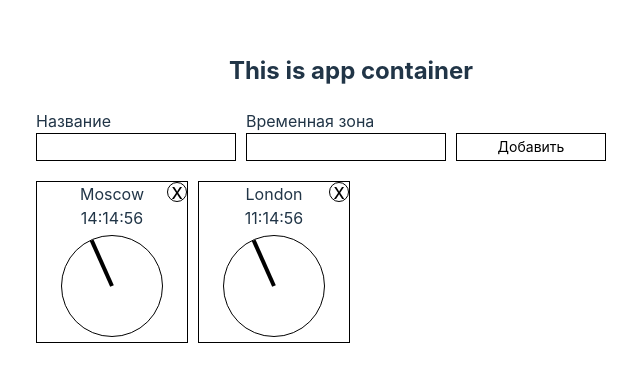
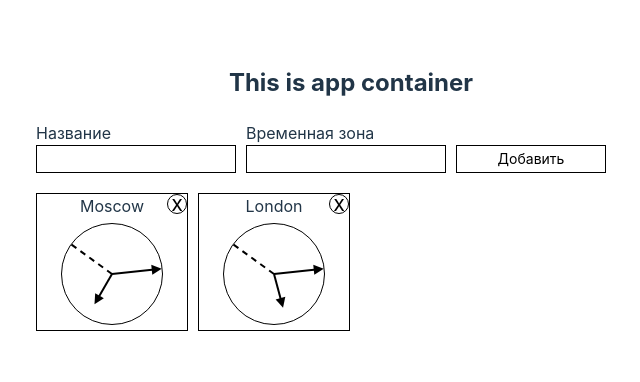
Before and after one commit to Turovae/ra16-lifecycle-watches, a React (Vite) app: page / in a window 1280 px wide. Shown: the part 212-594 px from the top of the page, without its empty margins (289-929 px from the left). Built offline with nearby package versions, Linux system fonts and the light colour scheme.

Commit message:
add styles to watches

```diff
--- a/src/components/Watches/Watch.css
+++ b/src/components/Watches/Watch.css
@@ -34,13 +34,46 @@
   position: relative;
 }
 
-.watch-arrow-hours {
-  border-top: 50px solid black;
-  border-bottom: 50px solid transparent;
-  width: 4px;
+.watch-hand {
+  /* border-top: 10px solid black; */
+  /* border-bottom: 10px solid transparent; */
+  width: 0;
   height: 0;
-  /* top: 50px; */
-  left: 48px;
+  top: 50px;
+  left: 50px;
   position: absolute;
   transform: rotate(45deg);
 }
+
+.watch-hand-line {
+  width: 0;
+  border-left: 2px solid black;
+  left: -1px;
+  position: absolute;
+  bottom: 0px;
+}
+
+.watch-hand-line-seconds {
+  height: 50px;
+  border-left: 2px dashed black;
+}
+
+.watch-hand-line-minuts {
+  height: 45px;
+}
+
+.watch-hand-line-hours {
+  height: 30px;
+}
+
+.watch-hand-arrow {
+  position: absolute;
+  left: -6px;
+  top: -15px;
+  width: 0;
+  height: 0;
+  /* background-color: red; */
+  border: 5px solid transparent;
+  border-width: 10px 5px;
+  border-bottom: 10px solid black;
+}
--- a/src/components/Watches/Watch.tsx
+++ b/src/components/Watches/Watch.tsx
@@ -2,6 +2,7 @@ import React from "react";
 import WatchProps from "../../interfaces/watch";
 import moment from "moment";
 import './Watch.css';
+import WatchHand from "./WatchHand";
 
 interface WatchP extends WatchProps {
   onDelete: CallableFunction,
@@ -48,11 +49,11 @@ type State = {
 //   )
 // }
 
-class Watch extends React.Component {
+class Watch extends React.Component<WatchP> {
   state: State;
   timerID: number | undefined;
 
-  constructor(props: Readonly<WatchP>) {
+  constructor(props: WatchP) {
     super(props);
     this.state = {
       time: new Date(),
@@ -62,10 +63,10 @@ class Watch extends React.Component {
   }
 
   componentDidMount(): void {
-    this.timerID = setInterval(
-      () => this.tick(),
-      1000
-    );
+    // this.timerID = setInterval(
+    //   () => this.tick(),
+    //   200
+    // );
   }
 
   componentWillUnmount(): void {
@@ -80,6 +81,7 @@ class Watch extends React.Component {
 
   render() {
     const { id, name, timezone, onDelete } = this.props;
+    console.log(name);
     const timeOfZone = moment(this.state.time).utcOffset(timezone);
     const hours = timeOfZone.hours();
     const minuts = timeOfZone.minutes();
@@ -93,16 +95,10 @@ class Watch extends React.Component {
     return (
       <div className="watch">
         <h4 className="watch-name">{name}</h4>
-        <div className="watch-dgt">
-          {moment(this.state.time).utcOffset(timezone).format('HH:mm:ss')}
-        </div>
         <div className="watch-face">
-          {/* <div>{hours}-{minuts}-{seconds}</div> */}
-          <div className="watch-arrow watch-arrow-hours"
-            style={{
-              transform: `rotate(${seconds * 6}deg)`
-            }}
-            ></div>
+          <WatchHand timepart={seconds} type="seconds" />
+          <WatchHand timepart={minuts} type="minuts" />
+          <WatchHand timepart={hours} type="hours" />
         </div>
         <button
           className="watch-btn"
--- /dev/null
+++ b/src/components/Watches/WatchHand.tsx
@@ -0,0 +1,32 @@
+interface WatchHandProps {
+  timepart: number,
+  type: string,
+}
+
+function WatchHand({ timepart, type }: WatchHandProps) {
+  let degree;
+  const lineClass = `watch-hand-line watch-hand-line-${type}`;
+  switch(type) {
+    case 'seconds':
+      degree = timepart * 6;
+      break;
+    case 'minuts':
+      degree = timepart * 6;
+      break;
+    default:
+      degree = timepart * 15;
+  }
+  return (
+    <div className="watch-hand"
+      style={{
+        transform: `rotate(${degree}deg)`
+      }}
+    >
+      <div className={lineClass}>
+        { type !== 'seconds' ?  <div className="watch-hand-arrow" /> : null}
+      </div>
+    </div>
+  );
+}
+
+export default WatchHand;
```
